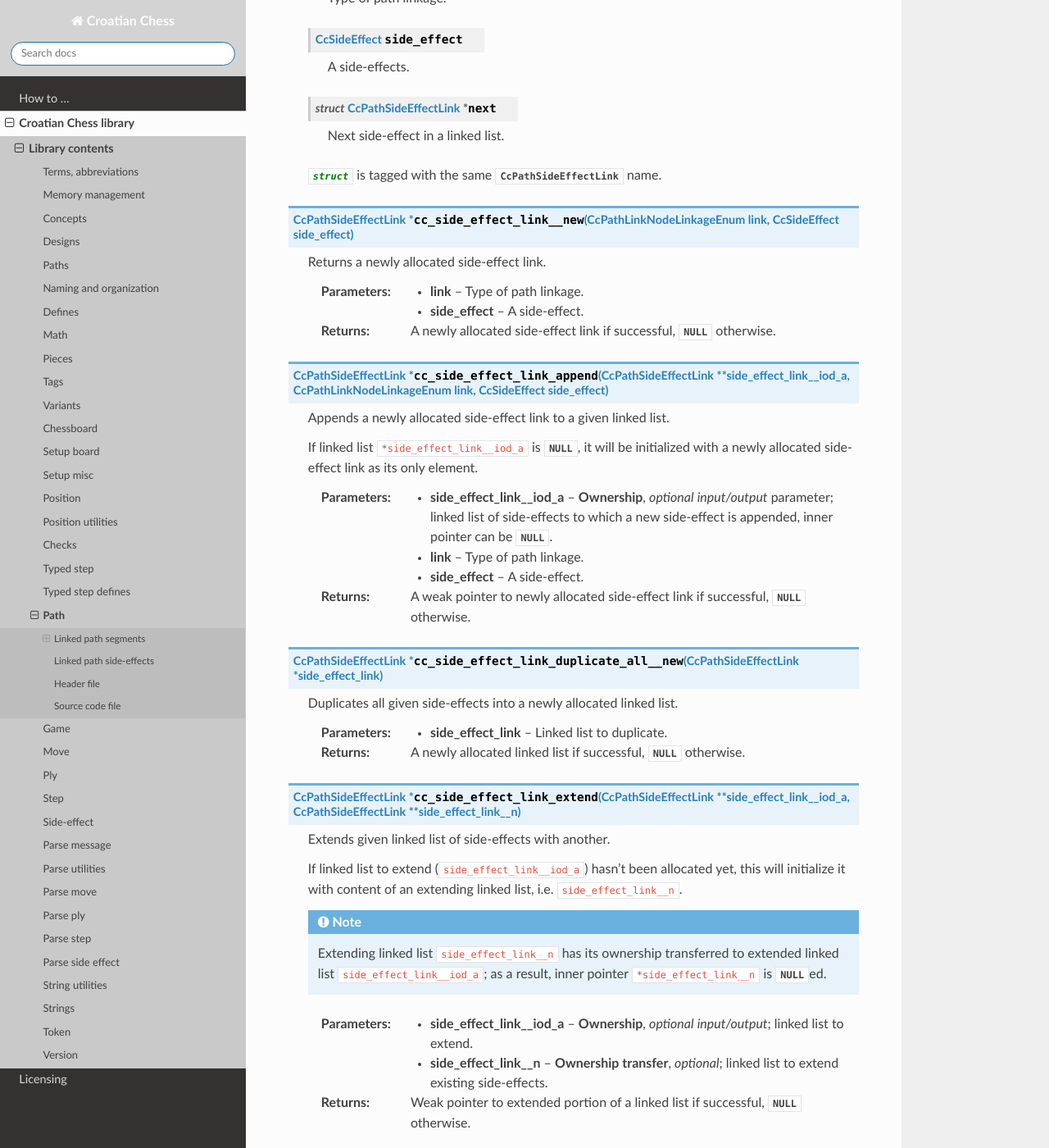
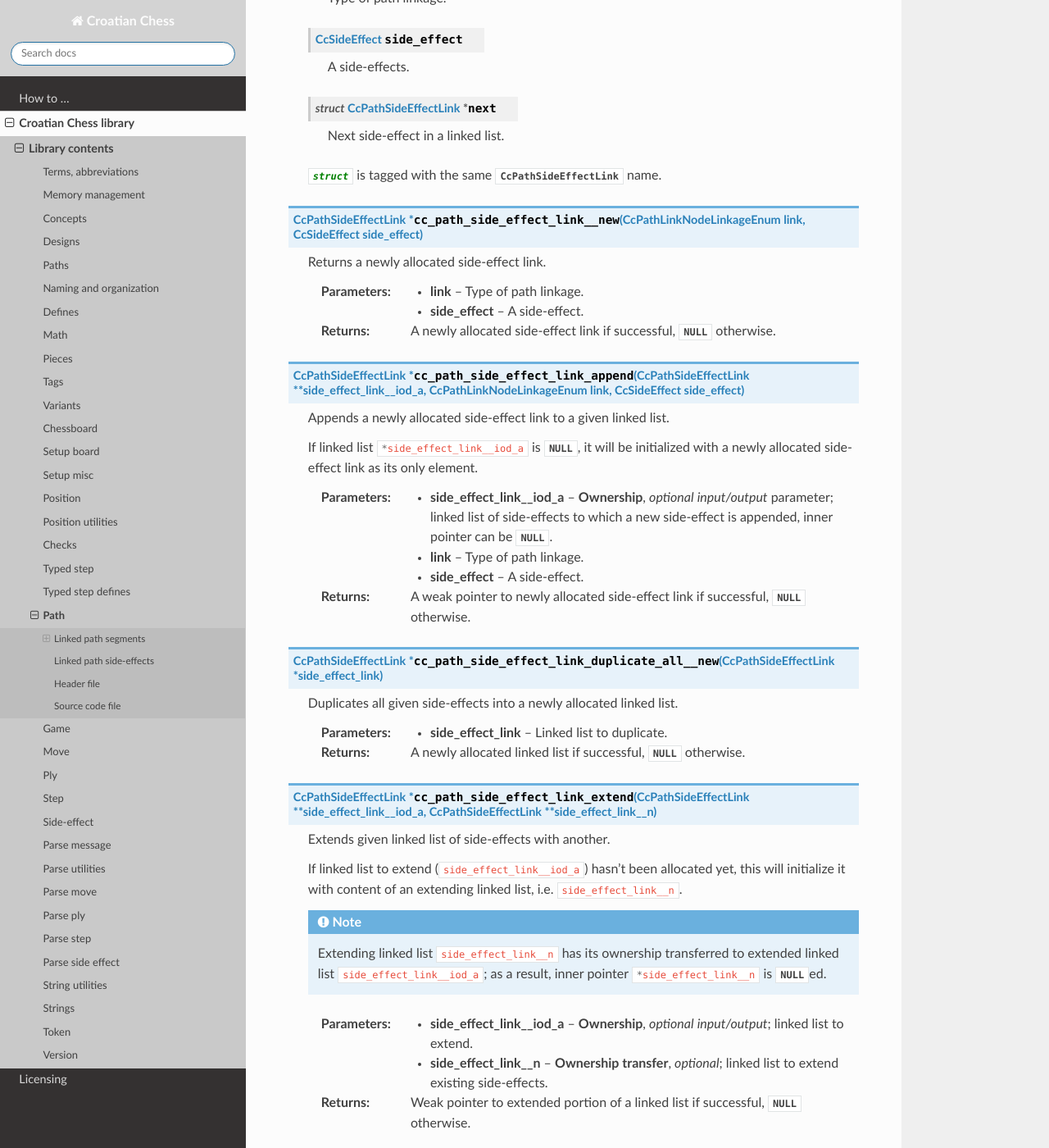
Before and after one commit to mmlacak/crochess, a Sphinx documentation site: the page built from docs/source/libcc/ccpath.rst, in a window 1280 px wide and 1400 px high, scrolled down 8410 px. Shown: the whole window at 82% size. Built offline with Sphinx 7.4.7 and the Read the Docs theme 3.1.0, drawn with Linux system fonts in a browser that asks for light colours; some of the changed text lies outside the part shown.

Commit message:
Fixed path side-effects linkage + renamed funcs.

```diff
--- a/docs/source/conf.py
+++ b/docs/source/conf.py
@@ -26,10 +26,10 @@ copyright = '2021, Mario Mlačak'
 author = 'Mario Mlačak'
 
 # The short X.Y version
-version = "0.0.1.292:1471+20250810.173748"   # docs-new-lib-short-version-major-minor-feature-commit+meta~breaks-place-marker
+version = "0.0.1.294:1473+20250816.140409"   # docs-new-lib-short-version-major-minor-feature-commit+meta~breaks-place-marker
 
 # The full version, including alpha/beta/rc tags
-release = "0.0.1.292:1471+20250810.173748"   # docs-new-lib-full-version-major-minor-feature-commit+meta~breaks-place-marker
+release = "0.0.1.294:1473+20250816.140409"   # docs-new-lib-full-version-major-minor-feature-commit+meta~breaks-place-marker
 
 
 # -- General configuration ---------------------------------------------------
--- a/docs/source/libcc/ccpath.rst
+++ b/docs/source/libcc/ccpath.rst
@@ -460,7 +460,7 @@ Linked path side-effects
 
     :c:`struct` is tagged with the same :c:struct:`CcPathSideEffectLink` name.
 
-.. c:function:: CcPathSideEffectLink * cc_side_effect_link__new( CcPathLinkNodeLinkageEnum link, CcSideEffect side_effect )
+.. c:function:: CcPathSideEffectLink * cc_path_side_effect_link__new( CcPathLinkNodeLinkageEnum link, CcSideEffect side_effect )
 
     Returns a newly allocated side-effect link.
 
@@ -468,7 +468,7 @@ Linked path side-effects
     :param side_effect: A side-effect.
     :returns: A newly allocated side-effect link if successful, :c:data:`NULL` otherwise.
 
-.. c:function:: CcPathSideEffectLink * cc_side_effect_link_append( CcPathSideEffectLink ** side_effect_link__iod_a, CcPathLinkNodeLinkageEnum link, CcSideEffect side_effect )
+.. c:function:: CcPathSideEffectLink * cc_path_side_effect_link_append( CcPathSideEffectLink ** side_effect_link__iod_a, CcPathLinkNodeLinkageEnum link, CcSideEffect side_effect )
 
     Appends a newly allocated side-effect link to a given linked list.
 
@@ -483,14 +483,14 @@ Linked path side-effects
     :returns: A weak pointer to newly allocated side-effect link if successful,
         :c:data:`NULL` otherwise.
 
-.. c:function:: CcPathSideEffectLink * cc_side_effect_link_duplicate_all__new( CcPathSideEffectLink * side_effect_link )
+.. c:function:: CcPathSideEffectLink * cc_path_side_effect_link_duplicate_all__new( CcPathSideEffectLink * side_effect_link )
 
     Duplicates all given side-effects into a newly allocated linked list.
 
     :param side_effect_link: Linked list to duplicate.
     :returns: A newly allocated linked list if successful, :c:data:`NULL` otherwise.
 
-.. c:function:: CcPathSideEffectLink * cc_side_effect_link_extend( CcPathSideEffectLink ** side_effect_link__iod_a, CcPathSideEffectLink ** side_effect_link__n )
+.. c:function:: CcPathSideEffectLink * cc_path_side_effect_link_extend( CcPathSideEffectLink ** side_effect_link__iod_a, CcPathSideEffectLink ** side_effect_link__n )
 
     Extends given linked list of side-effects with another.
 
@@ -509,14 +509,14 @@ Linked path side-effects
     :returns: Weak pointer to extended portion of a linked list if successful,
               :c:data:`NULL` otherwise.
 
-.. c:function:: bool cc_side_effect_link_free_all( CcPathSideEffectLink ** side_effect_link__f )
+.. c:function:: bool cc_path_side_effect_link_free_all( CcPathSideEffectLink ** side_effect_link__f )
 
     Frees all side-effects in a linked list.
 
     :param side_effect_link__f: Linked list of side-effects.
     :returns: :c:data:`true` if successful, :c:data:`false` otherwise.
 
-.. c:function:: size_t cc_side_effect_link_len( CcPathSideEffectLink * side_effect_link )
+.. c:function:: size_t cc_path_side_effect_link_len( CcPathSideEffectLink * side_effect_link )
 
     Function returning length of linked list of side-effects.
 
```
Also changed, not shown: README.md (+2 -2 lines), 6 other files.
